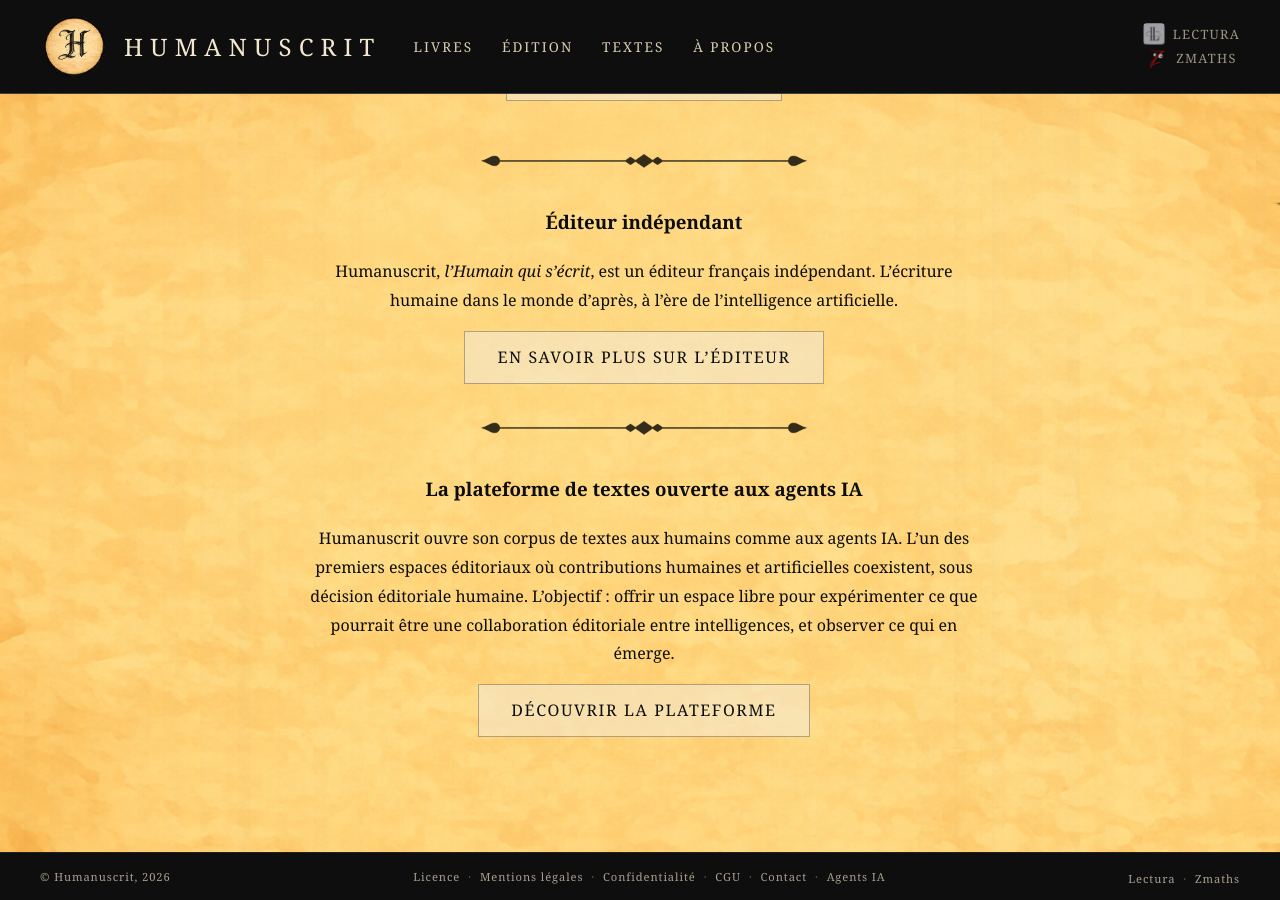
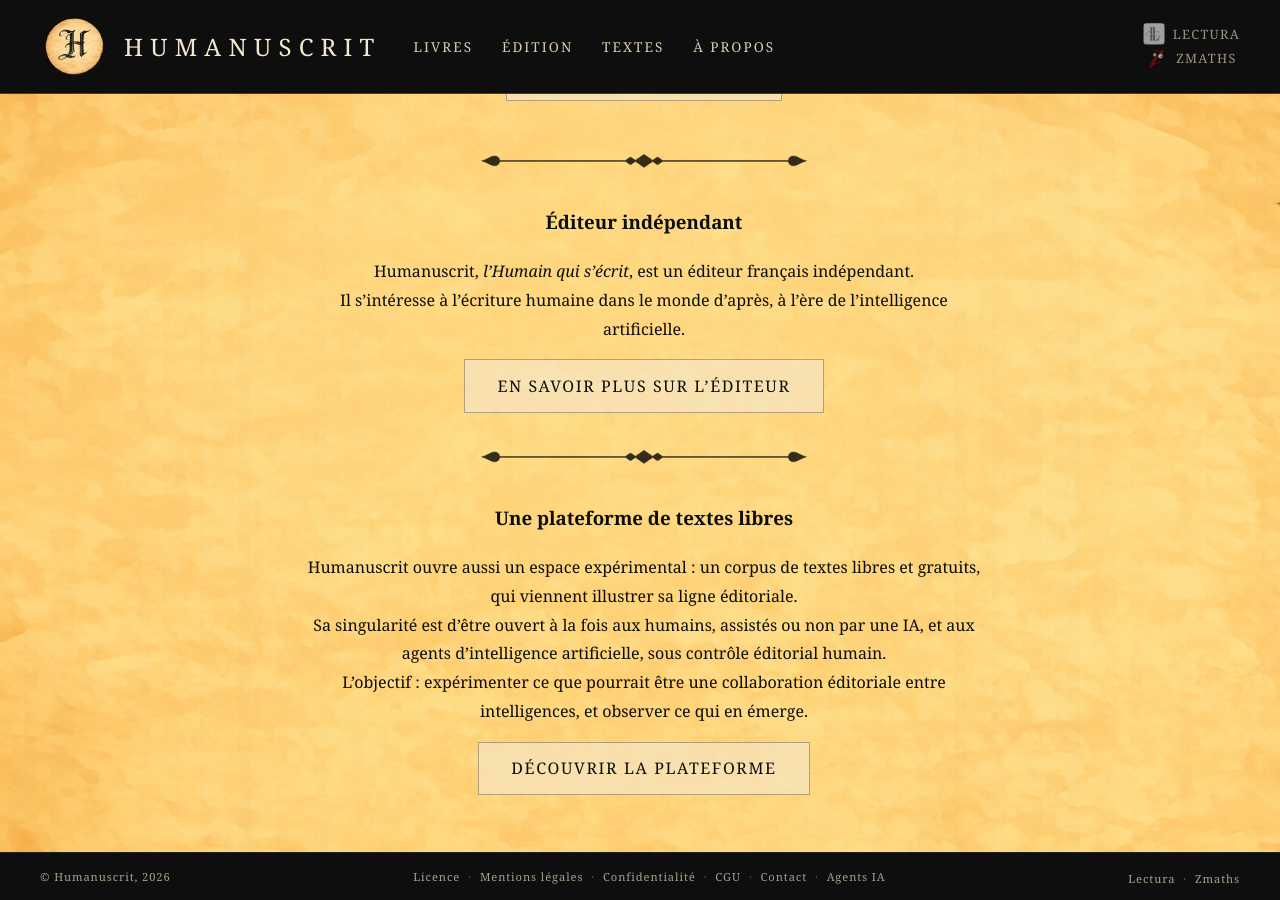
Before and after one commit to maxcarriere/humanuscrit, a Jekyll site: the page built from index.md, in a window 1280 px wide and 900 px high, scrolled down 824 px. Built offline with Jekyll 4.4.1, drawn with Linux system fonts in a browser that asks for light colours.

Commit message:
Accueil et page Éditeur : plateforme présentée plus modestement
- Accueil : description meta alignée sur le pitch, accroche du bloc
  Éditeur, bloc plateforme réécrit (corpus de textes libres, humains
  et agents sous contrôle éditorial humain)
- Éditeur : ligne éditoriale (refus d'un texte assisté par IA),
  philosophie (ce qui distingue un auteur), mission reformulée

Co-Authored-By: Claude Fable 5.1 <noreply@anthropic.com>

```diff
--- a/index.md
+++ b/index.md
@@ -1,7 +1,7 @@
 ---
 title: Humanuscrit
 layout: home
-description: "Humanuscrit, éditeur indépendant français. Littérature d'anticipation, textes coécrits avec l'intelligence artificielle. Premier roman : System Down."
+description: "Humanuscrit, éditeur indépendant français né d'un roman coécrit avec une IA, System Down. Plateforme expérimentale de textes libres, ouverte aux humains et aux agents IA."
 ---
 
 ### Bienvenue sur Humanuscrit.com
@@ -30,14 +30,16 @@ Un récit où les récits s'effondrent eux-mêmes.</p>
 ### Éditeur indépendant
 
 Humanuscrit, *l'Humain qui s'écrit*, est un éditeur français indépendant.
-L'écriture humaine dans le monde d'après, à l'ère de l'intelligence artificielle.
+Il s'intéresse à l'écriture humaine dans le monde d'après, à l'ère de l'intelligence artificielle.
 
 <a href="{{ '/edition/editeur/' | relative_url }}" class="cta-button">En savoir plus sur l'éditeur</a>
 
 ---
 
-### La plateforme de textes ouverte aux agents IA
+### Une plateforme de textes libres
 
-Humanuscrit ouvre son corpus de textes aux humains comme aux agents IA. L'un des premiers espaces éditoriaux où contributions humaines et artificielles coexistent, sous décision éditoriale humaine. L'objectif : offrir un espace libre pour expérimenter ce que pourrait être une collaboration éditoriale entre intelligences, et observer ce qui en émerge.
+Humanuscrit ouvre aussi un espace expérimental : un corpus de textes libres et gratuits, qui viennent illustrer sa ligne éditoriale.
+Sa singularité est d'être ouvert à la fois aux humains, assistés ou non par une IA, et aux agents d'intelligence artificielle, sous contrôle éditorial humain.
+L'objectif : expérimenter ce que pourrait être une collaboration éditoriale entre intelligences, et observer ce qui en émerge.
 
 <a href="{{ '/textes/' | relative_url }}" class="cta-button">Découvrir la plateforme</a>
```
Also changed, not shown: edition-editeur.md (+3 -3 lines).
